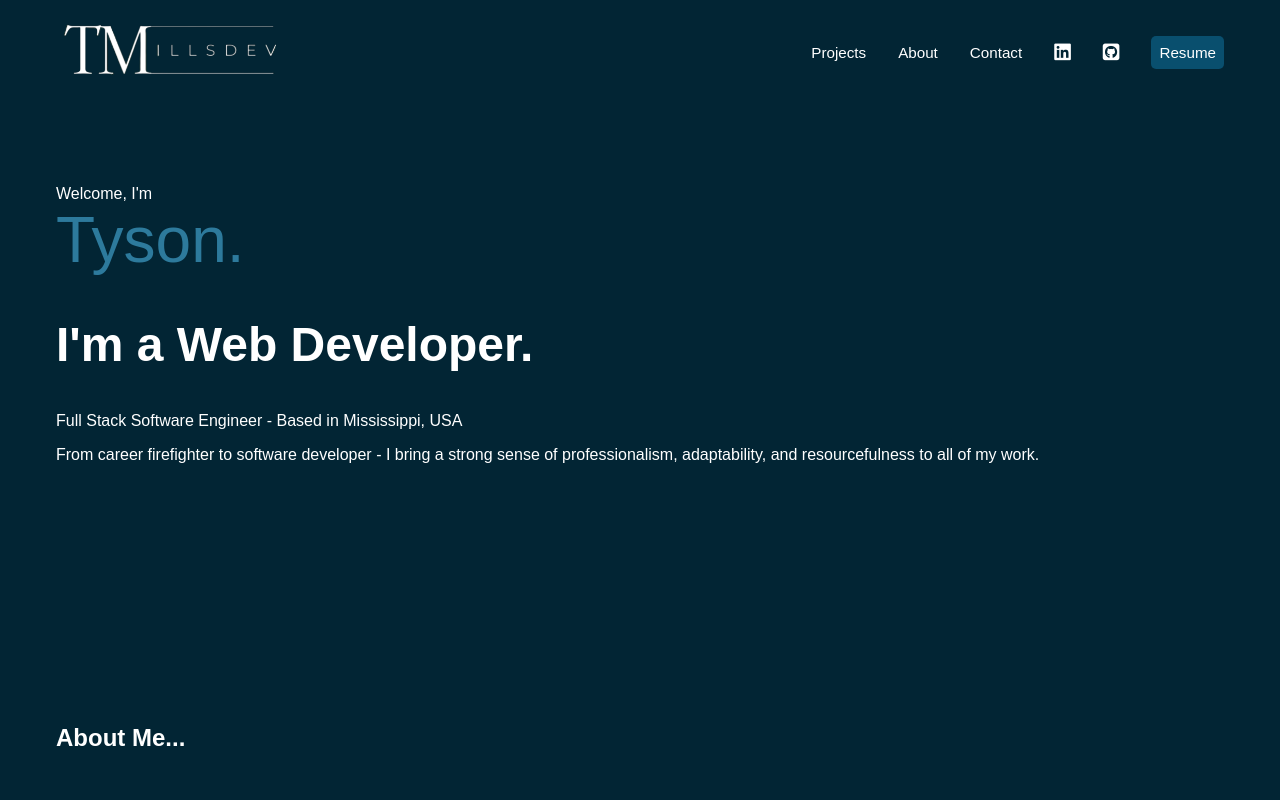
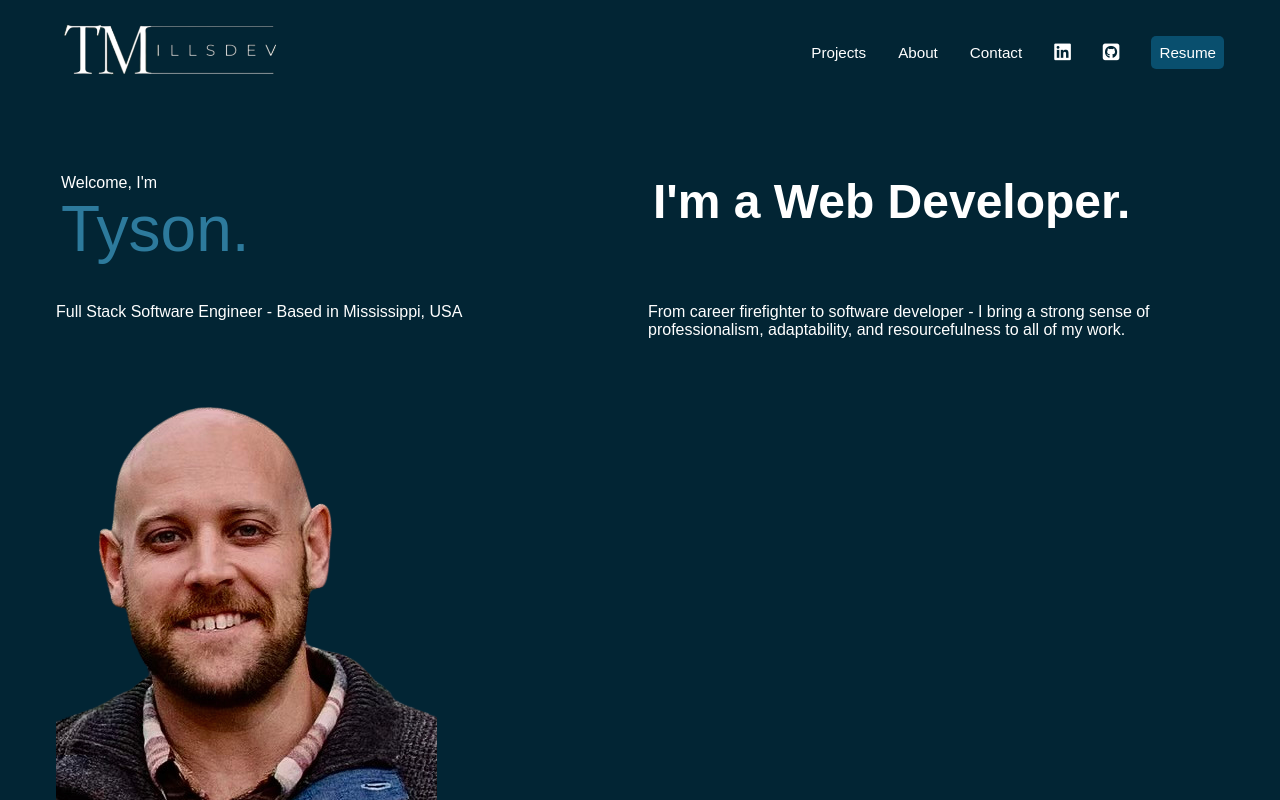
Before and after one commit to tmills5/portfolio_app, a React (Create React App) app: page /home in a window 1280 px wide. Shown: the top 800 px of the page. Built offline with nearby package versions, Linux system fonts and the light colour scheme; a web font is replaced by a local one.

Commit message:
grid on intro

```diff
--- a/src/App.css
+++ b/src/App.css
@@ -146,6 +146,29 @@ font-size: 1rem;
 #intro h2 {
   font-size: 3rem;
   font-family: var(--mono);
+}
+
+/* #intro img {
+  display: inline-block;
+} */
+
+@media (min-width: 550px) {
+  #intro {
+    display: grid;
+    grid-template-columns: repeat(2, 1fr);
+    gap: 1rem;
+  }
+
+  #intro .name {
+    grid-column: 1/2;
+    grid-row: 1/2;
+    margin: 5px;
+  }
+  #intro h2 {
+    grid-column: 1/2;
+    grid-row: 2/3;
+    margin: 5px;
+  }
 }
 
 /* projects section home*/
--- a/src/components/Home.js
+++ b/src/components/Home.js
@@ -10,6 +10,7 @@ function Home() {
     return(
       <>
         <IntroSection />
+        <hr />
         <About />
         <ProjectsSection />
         <ContactSection />
--- a/src/components/IntroSection.js
+++ b/src/components/IntroSection.js
@@ -1,4 +1,5 @@
 import React from 'react';
+import headshot from '../assets/images/TyHeadshotNoBg.png';
 import { Slide, Fade } from 'react-awesome-reveal';
 
 function IntroSection() {
@@ -13,6 +14,7 @@ function IntroSection() {
       <p>
         From career firefighter to software developer - I bring a strong sense of professionalism, adaptability, and resourcefulness to all of my work.
       </p>
+      <img src={headshot} alt="Tyson's face" />
     </section>
   )
 };
```
